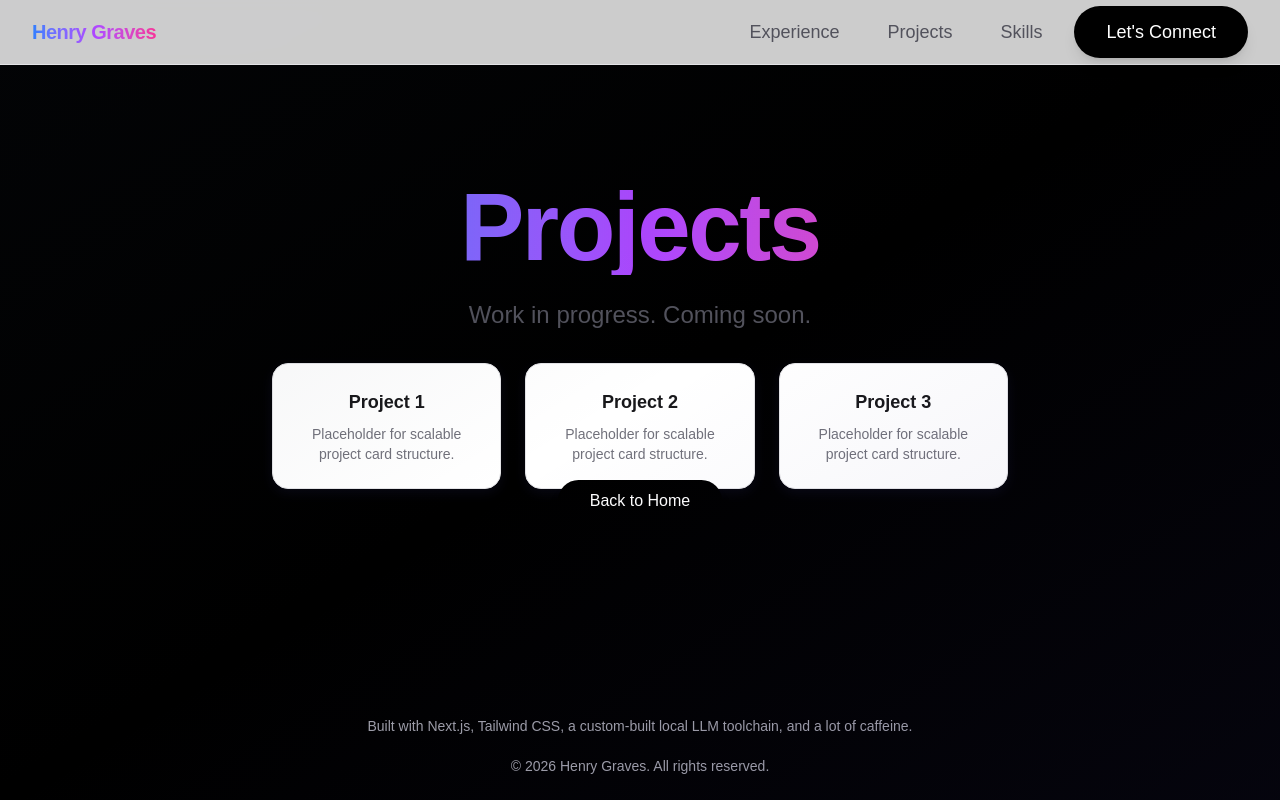
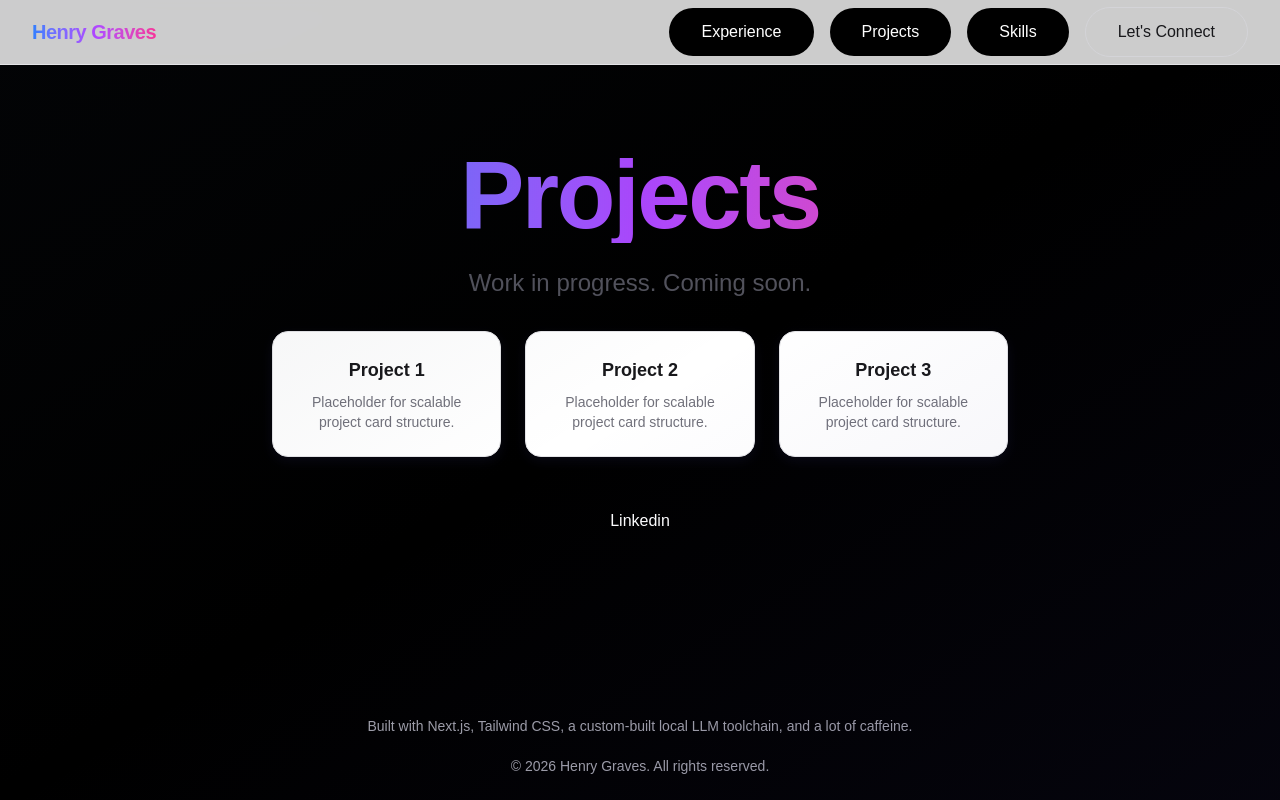
Before and after one commit to akedah-vex/hgraves, a Next.js app: page /projects in a window 1280 px wide. Built offline with nearby package versions, Linux system fonts and the light colour scheme.

Commit message:
change styles

```diff
--- a/app/about/page.tsx
+++ b/app/about/page.tsx
@@ -1,5 +1,6 @@
 import Link from "next/link";
 import Card from '../components/card';
+import Button from '../components/button';
 
 export default function About() {
   return (
@@ -8,7 +9,7 @@ export default function About() {
         About Me
       </h1>
       <p className="text-xl md:text-2xl text-zinc-600 dark:text-zinc-400 mb-8 max-w-2xl mx-auto">
-        I'm Henry Graves, a software engineer passionate about building scalable web applications and exploring the intersection of AI and frontend development.
+        Hi there! My name is Henry. I'm a passionate computer science specialist with experience across many domains. Lately I'm diving deep into software engineering and looking for opportunities to improve my skills.
       </p>
 
       <div className="grid grid-cols-1 md:grid-cols-3 gap-6 mb-12">
@@ -17,9 +18,11 @@ export default function About() {
         <Card title="DevOps & Infra" description="Git, Docker, Vercel, CI/CD Pipelines" />
       </div>
 
-      <Link href="/contact" className="px-8 py-3 rounded-full bg-black text-white font-medium hover:bg-zinc-900 transition-colors shadow-lg dark:hover:shadow-blue-500/20">
-        Let's Connect
-      </Link>
+      <div className="flex justify-center">
+        <Button variant="primary" href="/contact">
+          Let's Connect
+        </Button>
+      </div>
     </main>
   );
 }
--- /dev/null
+++ b/app/components/button.tsx
@@ -0,0 +1,32 @@
+import type { ReactNode } from "react";
+import Link from "next/link";
+
+export type ButtonVariant = "primary" | "secondary";
+
+export default function Button({ variant, children, onClick, href }: {
+  variant: ButtonVariant;
+  children: ReactNode;
+  onClick?: () => void;
+  href?: string;
+}) {
+  const isPrimary = variant === "primary";
+  const isSecondary = variant === "secondary";
+
+  if (!href) return
+
+  return (
+    <div className="flex justify-center">
+    <Link
+      href={href}
+      onClick={onClick}
+      className={`flex items-center justify-center px-8 py-3 rounded-full font-medium transition-all duration-200 ease-in-out ${
+        isPrimary
+          ? "bg-black text-white hover:border border-indigo-500 dark:hover:shadow-[0_0_16px_rgba(99,102,241,0.3)]"
+          : "border border-zinc-300 dark:border-zinc-700 text-zinc-900 dark:text-white hover:bg-zinc-50 dark:hover:bg-zinc-900/20"
+      }`}
+    >
+      {children}
+    </Link>
+    </div>
+  );
+}
--- a/app/components/hero.tsx
+++ b/app/components/hero.tsx
@@ -3,7 +3,7 @@ import Link from "next/link";
 export default function Hero({ title, description, primaryLink, primaryText, secondaryLink, secondaryText }) {
   return (
     <div className="flex flex-col items-center justify-center min-h-screen relative overflow-hidden">
-      <div className="absolute opacity-10 bg-gradient-to-br from-slate-800/20 via-transparent to-indigo-900/30 dark:from-slate-950/40 dark:via-transparent dark:to-indigo-950/40 pointer-events-none"></div>
+      <div className="absolute opacity-10  bg-gradient-to-br from-slate-800/20 via-transparent to-indigo-900/30 dark:from-slate-950/40 dark:via-transparent dark:to-indigo-950/40 pointer-events-none"></div>
       <main className="relative  z-10 text-center px-4">
         <h1 className="text-6xl md:text-8xl font-bold tracking-tight mb-6 bg-clip-text text-transparent bg-gradient-to-r from-blue-500 via-purple-500 to-pink-500 dark:from-blue-300 dark:via-purple-300 dark:to-pink-500">
           {title}
@@ -12,7 +12,7 @@ export default function Hero({ title, description, primaryLink, primaryText, sec
           {description}
         </p>
         <div className="flex flex-col sm:flex-row gap-4 justify-center items-center">
-          <a href={primaryLink} className="px-8 py-3 rounded-full bg-black text-white font-medium hover:bg-zinc-900 transition-colors shadow-lg dark:hover:shadow-blue-500/20">
+          <a href={primaryLink} className="px-8 py-3 rounded-full bg-black text-white font-medium hover:border border-indigo-500 transition-colors shadow-lg dark:hover:shadow-blue-500/20">
             {primaryText}
           </a>
           <a href={secondaryLink} className="px-8 py-3 rounded-full border border-zinc-300 dark:border-zinc-700 text-zinc-900 dark:text-white font-medium hover:bg-zinc-50 dark:hover:bg-zinc-900/20 transition-colors">
--- a/app/components/navbar.tsx
+++ b/app/components/navbar.tsx
@@ -1,4 +1,5 @@
 import Link from "next/link";
+import Button from './button'
 
 export default function Navbar() {
   return (
@@ -11,19 +12,18 @@ export default function Navbar() {
 
         {/* Navigation Links */}
         <div className="flex flex-col sm:flex-row gap-4 items-center justify-end">
-          <Link href="/experience" className="text-lg font-medium text-zinc-600 dark:text-zinc-300 hover:bg-zinc-50 dark:hover:bg-zinc-900/20 px-4 py-2 rounded-full transition-colors duration-200">
+          <Button href="/experience" variant="primary">
             Experience
-          </Link>
-          <Link href="/projects" className="text-lg font-medium text-zinc-600 dark:text-zinc-300 hover:bg-zinc-50 dark:hover:bg-zinc-900/20 px-4 py-2 rounded-full transition-colors duration-200">
+          </Button>
+          <Button href="/projects" variant="primary">
             Projects
-          </Link>
-          <Link href="/skills" className="text-lg font-medium text-zinc-600 dark:text-zinc-300 hover:bg-zinc-50 dark:hover:bg-zinc-900/20 px-4 py-2 rounded-full transition-colors duration-200">
+          </Button>
+          <Button href="/skills" variant="primary">
             Skills
-          </Link>
-
-          <Link href="/contact" className="text-lg px-8 py-3 rounded-full bg-black text-white font-medium hover:bg-zinc-900 transition-colors shadow-lg dark:hover:shadow-blue-500/20">
+          </Button>
+          <Button variant="secondary" href="/contact">
             Let's Connect
-          </Link>
+          </Button>
         </div>
       </div>
     </nav>
--- a/app/contact/page.tsx
+++ b/app/contact/page.tsx
@@ -1,4 +1,5 @@
 import Link from "next/link";
+import Button from "../components/button";
 
 export default function Contact() {
   return (
@@ -7,7 +8,11 @@ export default function Contact() {
         Contact
       </h1>
       <p className="text-xl md:text-2xl text-zinc-600 dark:text-zinc-400 mb-8 max-w-2xl mx-auto">Let's connect. I'm always open to collaborations.</p>
-      <Link href="/" className="px-8 py-3 rounded-full bg-black text-white font-medium hover:bg-zinc-900 transition-colors shadow-lg dark:hover:shadow-blue-500/20">Back to Home</Link>
+      <div className="flex justify-center">
+        <Button variant="primary" href="https://www.linkedin.com/in/hjgraves/">
+          Linkedin
+        </Button>
+      </div>
     </main>
   );
 }
--- a/app/experience/page.tsx
+++ b/app/experience/page.tsx
@@ -1,5 +1,6 @@
 import Link from "next/link";
 import Card from "../components/card";
+import Button from '../components/button'
 
 export default function Experience() {
   return (
@@ -17,9 +18,11 @@ export default function Experience() {
         <Card title="Junior Developer" description="OpenSourceHub | 2016 - 2018" />
       </div>
 
-      <a href="/" className="px-8 py-3 rounded-full bg-black text-white font-medium hover:bg-zinc-900 transition-colors shadow-lg dark:hover:shadow-blue-500/20">
-        Back to Home
-      </a>
+      <div className="flex justify-center">
+        <Button variant="primary" href="https://www.linkedin.com/in/hjgraves/">
+          Let's Connect
+        </Button>
+      </div>
     </main>
   );
 }
--- a/app/globals.css
+++ b/app/globals.css
@@ -26,3 +26,24 @@ body {
   color: var(--text-light);
   font-family: Arial, Helvetica, sans-serif;
 }
+
+/* Global Keyframe Animations */
+@keyframes popIn {
+  from {
+    transform: scale(0.95);
+    opacity: 0;
+  }
+  to {
+    transform: scale(1);
+    opacity: 1;
+  }
+}
+
+@keyframes fadeOut {
+  from {
+    opacity: 1;
+  }
+  to {
+    opacity: 0;
+  }
+}
--- a/app/projects/page.tsx
+++ b/app/projects/page.tsx
@@ -1,5 +1,6 @@
 import Link from "next/link";
 import Card from "../components/card";
+import Button from "../components/button";
 
 export default function Projects() {
   return (
@@ -15,7 +16,11 @@ export default function Projects() {
         <Card title="Project 3" description="Placeholder for scalable project card structure." />
       </div>
 
-      <Link href="/" className="px-8 py-3 rounded-full bg-black text-white font-medium hover:bg-zinc-900 transition-colors shadow-lg dark:hover:shadow-blue-500/20">Back to Home</Link>
+      <div className="flex justify-center pt-10">
+        <Button variant="primary" href="https://www.linkedin.com/in/hjgraves/">
+          Linkedin
+        </Button>
+      </div>
     </main>
   );
 }
```
